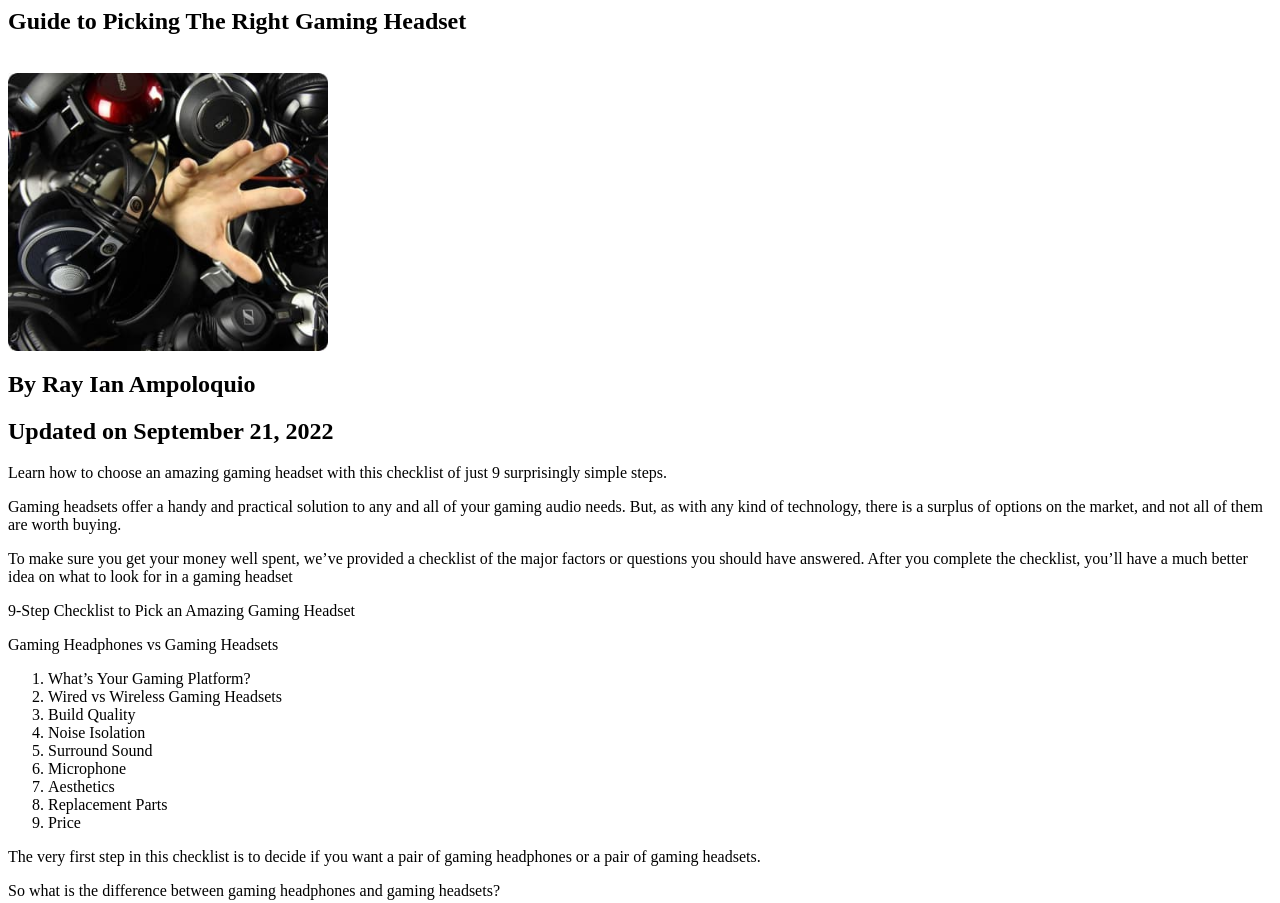
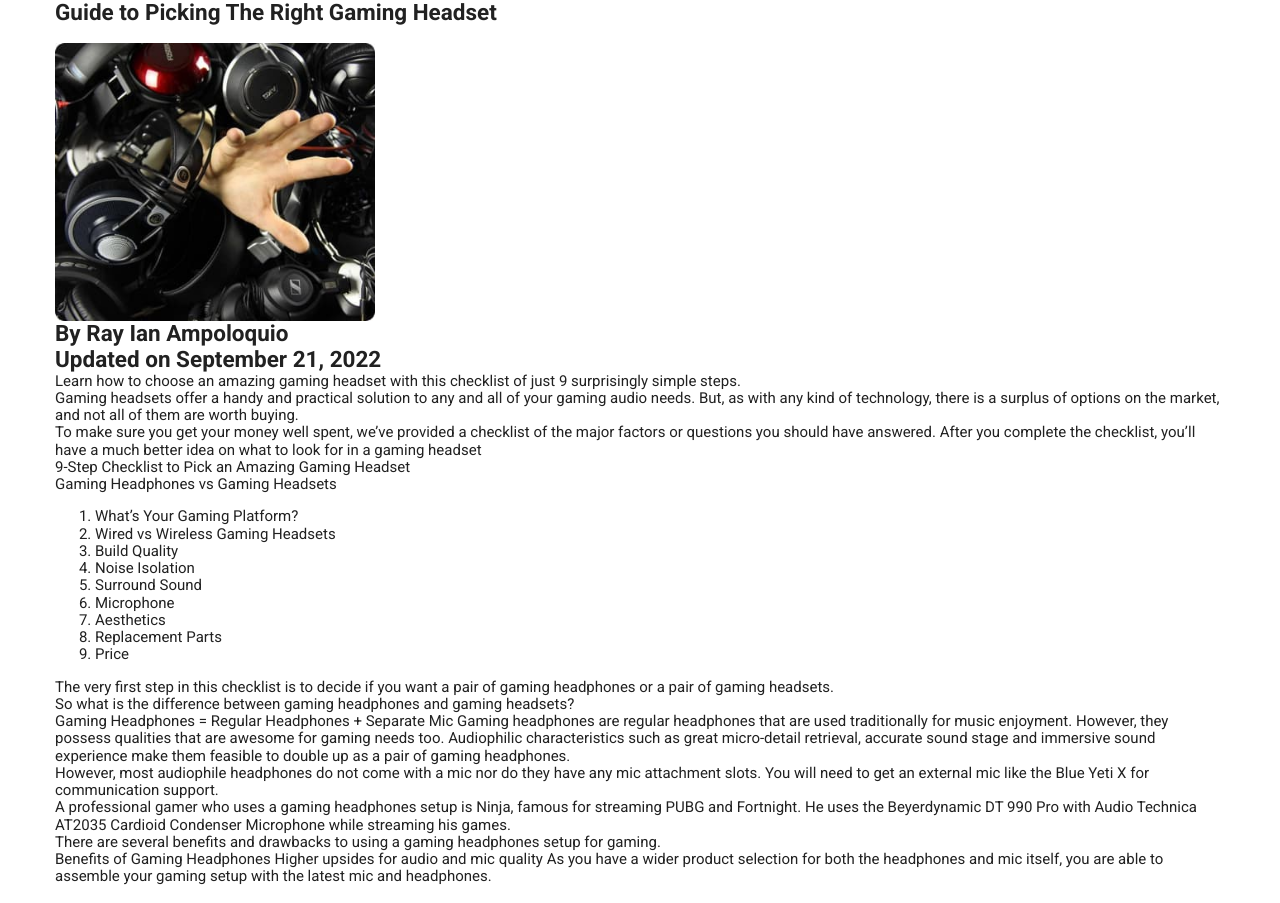
Before and after one commit to MartaSheterliak/project, a plain HTML site: page blog-article.html in a window 1280 px wide. Shown: the top 903 px of the page. Drawn offline with nearby package versions, Linux system fonts and the light colour scheme.

Commit message:
Закачала міксини і змінні

```diff
--- a/blog-article.html
+++ b/blog-article.html
@@ -1,3 +1,25 @@
+<!DOCTYPE html>
+<html lang="uk">
+  <head>
+    <meta charset="UTF-8" />
+    <meta http-equiv="X-UA-Compatible" content="IE=edge" />
+    <meta name="viewport" content="width=, initial-scale=1.0" />
+    <title>Студія</title>
+    <link rel="preconnect" href="https://fonts.googleapis.com" />
+    <link rel="preconnect" href="https://fonts.gstatic.com" crossorigin />
+    <link
+      href="https://fonts.googleapis.com/css2?family=Montserrat:wght@400;700&family=Raleway:wght@700&family=Roboto:wght@400;500;700;900&display=swap"
+      rel="stylesheet"
+    />
+    <link
+      rel="stylesheet"
+      href="https://cdnjs.cloudflare.com/ajax/libs/modern-normalize/1.1.0/modern-normalize.min.css"
+      integrity="sha512-wpPYUAdjBVSE4KJnH1VR1HeZfpl1ub8YT/NKx4PuQ5NmX2tKuGu6U/JRp5y+Y8XG2tV+wKQpNHVUX03MfMFn9Q=="
+      crossorigin="anonymous"
+      referrerpolicy="no-referrer"
+    />
+    <link rel="stylesheet" href="./CSS/main.min.css" />
+  </head>
 <section class="blog-article">
   <div class="container blog-article__container">
     <h1 class="blog-article__top-title">
--- a/sass/main.scss
+++ b/sass/main.scss
@@ -13,3 +13,4 @@
 @import './components/footer';
 @import './components/modal';
 @import './components/progects';
+@import './components/blog-article';
--- a/sass/utils/_common.scss
+++ b/sass/utils/_common.scss
@@ -1,7 +1,7 @@
 body {
     font-family: "Roboto", sans-serif;
     font-size: 15px;
-    color: var(--top-title-color);
+    $main-font-color: #ffffff;
   }
 
 
--- a/sass/utils/_mixin.scss
+++ b/sass/utils/_mixin.scss
@@ -1,4 +1,5 @@
-@mixin font($fw, $fs, $lh, $ls) {
+
+/*---@mixin font($fw, $fs, $lh, $ls) {
     font-weight: $fw;
     font-size: $fs;
     line-height: $lh;
@@ -27,4 +28,81 @@
     (min-resolution: 2dppx) {
         @content
     }
+}---*/
+
+@mixin retina {
+  @media (min-device-pixel-ratio: 2),
+  (min-resolution: 192dpi),
+  (min-resolution: 2dppx) {
+      @content
+  }
 }
+
+@mixin font($fw, $fs, $lh, $ls) {
+    font-weight: $fw;
+    font-size: $fs;
+    line-height: $lh;
+    letter-spacing: $ls;
+}
+
+@mixin mobile {
+    @media screen and (min-width: 480px) {
+        @content;
+      }
+}
+@mixin tablet {
+    @media screen and (min-width: 768px) {
+        @content;
+      }
+}
+@mixin desktop {
+    @media screen and (min-width: 1200px) {
+        @content;
+      }
+}
+
+
+
+
+
+@mixin animation($type) {
+    transition: $type 250ms cubic-bezier(0.4, 0, 0.2, 1);
+  }
+
+@mixin media($width) {
+    @media screen and (min-width: $width) {
+      width: $width;
+    }
+  }
+
+@mixin contentMedia($width) {
+    @media screen and (min-width: $width) {
+      @content;
+    }
+  }
+
+@mixin mwContentMedia($width) {
+    @media screen and (max-width: ($width - 1px)) {
+      @content;
+    }
+  }
+
+@mixin andContentMedia($minWidth, $maxWidth) {
+    @media screen and (min-width: $minWidth) and (max-width: ($maxWidth - 1px)) {
+      @content;
+    }
+  }
+
+/*@mixin retina($folder, $name, $width, $type) {
+    @media (min-device-pixel-ratio: 2),
+      (-webkit-min-device-pixel-ratio: 2),
+      (min-resolution: 192dpi),
+      (min-resolution: 2dppx) {
+      background-image: url(../images/#{$folder}/#{$name}-#{$width}@2x.#{$type});
+      @content;
+    }
+  }*/
+
+@mixin calc($gap, $quantity) {
+    width: calc((100% - ($gap * ($quantity - 1))) / $quantity);
+  }
--- a/sass/utils/_vars.scss
+++ b/sass/utils/_vars.scss
@@ -1,4 +1,4 @@
-:root {
+/*:root {
     --top-title-color: #212121;
     --top-text-color: #757575;
     --top-adress-color: #2196f3;
@@ -6,4 +6,13 @@
     --top-footer-text: rgba(255, 255, 255, 0.6);
     --footer-text-color: #ffffff;
     --top-btn-color: #ffffff;
-  }
+  }*/
+
+$main-font: 'Roboto', sans-serif;
+$secondary-font: 'Roboto Condensed', sans-serif;
+$accent-font: 'Open Sans', sans-serif;
+$main-font-color: #ffffff;
+$mobile: 320px;
+$tablet: 768px;
+$desktop: 1280px;
+$main-bg-color: #01383a;
```
